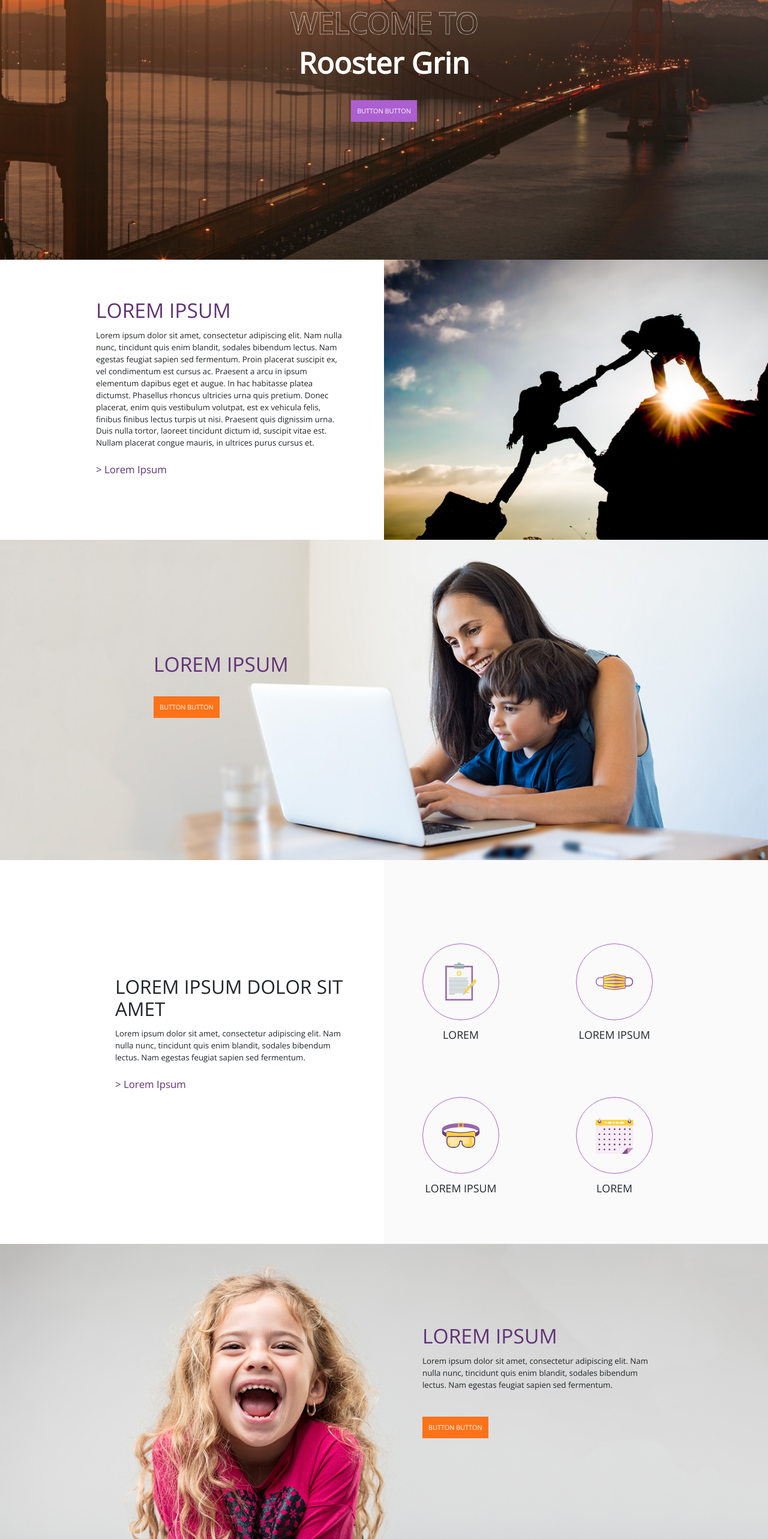
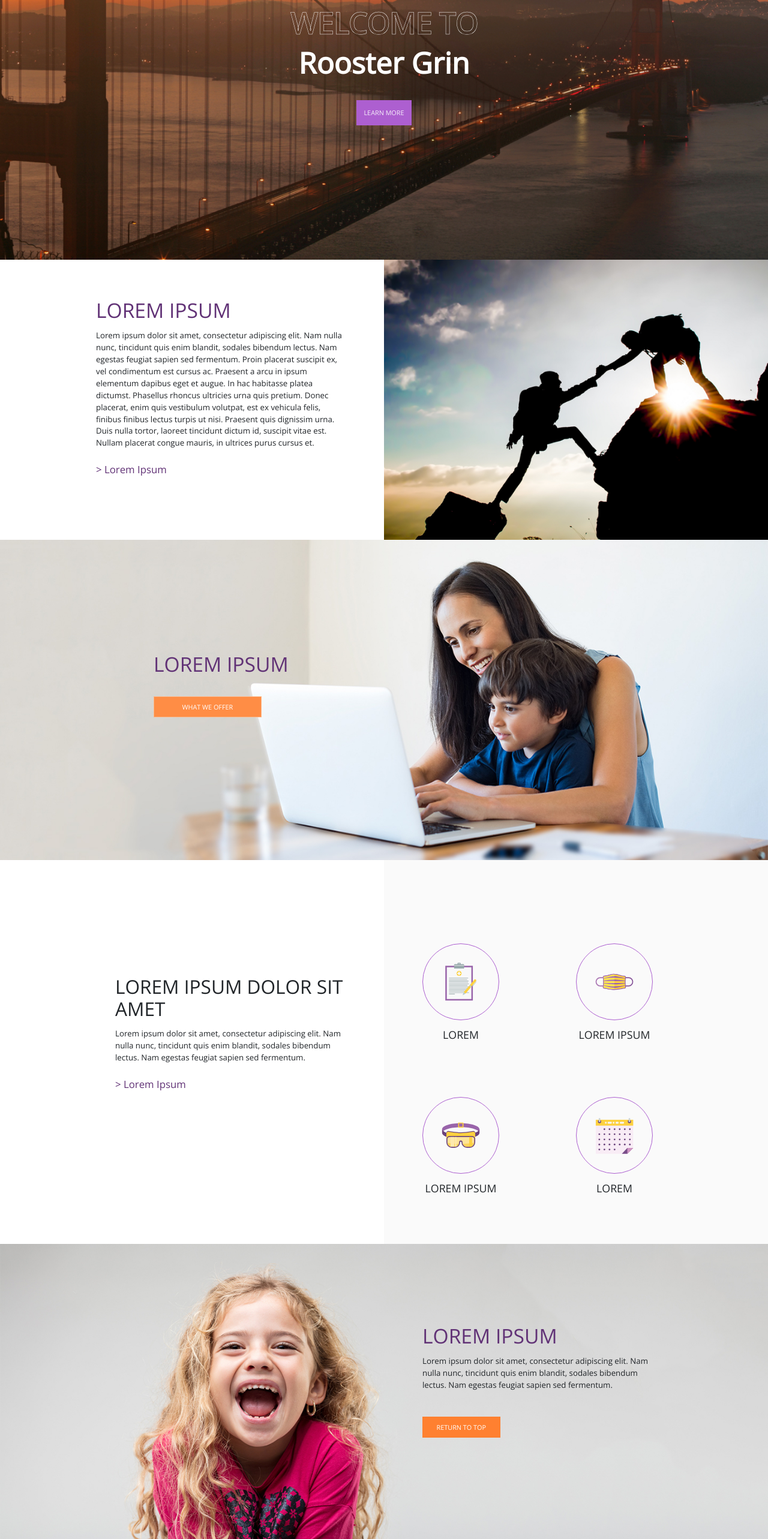
Before and after one commit to g-merrill/rg-challenge, a React (Create React App) app: page / in a window 1280 px wide. Shown: the part 234-2800 px from the top of the page at 60% size. Built offline with nearby package versions, Linux system fonts and the light colour scheme.

Commit message:
Add fade in effect for hero title and subtle icon animations

```diff
--- a/src/Components/Banner.js
+++ b/src/Components/Banner.js
@@ -2,7 +2,7 @@ import React from 'react';
 import './scss/Banner.scss';
 
 const Banner = () => (
-  <div className="Banner">
+  <div id='Banner' className="Banner">
     <img
       className='Banner-rg-logo-white'
       src="/images/logo-white.svg"
@@ -11,7 +11,15 @@ const Banner = () => (
     <div className="Banner-content">
       <h1 className='Banner-welcome-txt'>WELCOME TO</h1>
       <h2 className='Banner-rg-text'>Rooster Grin</h2>
-      <button className='Banner-btn'>BUTTON BUTTON</button>
+      <button
+        className='Banner-btn'
+        onClick={() => {
+          document.getElementById('Hikers')
+            .scrollIntoView({behavior: "smooth"});
+        }}
+      >
+        <span>LEARN MORE</span>
+      </button>
     </div>
     <img
       className='Banner-img'
--- a/src/Components/ChoicesBtnSection.js
+++ b/src/Components/ChoicesBtnSection.js
@@ -3,7 +3,7 @@ import './scss/ChoicesBtnSection.scss';
 
 const ChoicesBtnSection = () => (
   <>
-    <div className="Choices-txt-section">
+    <div id='Choices' className="Choices-txt-section">
       <h2 className="Choices-title">LOREM IPSUM DOLOR SIT AMET</h2>
       <p className="Choices-txtcontent">
         Lorem ipsum dolor sit amet, consectetur adipiscing elit. Nam nulla nunc, tincidunt quis enim blandit, sodales bibendum lectus. Nam egestas feugiat sapien sed fermentum.
--- a/src/Components/Girl.js
+++ b/src/Components/Girl.js
@@ -8,7 +8,15 @@ const Girl = () => (
       <p className="Girl-txtcontent">
         Lorem ipsum dolor sit amet, consectetur adipiscing elit. Nam nulla nunc, tincidunt quis enim blandit, sodales bibendum lectus. Nam egestas feugiat sapien sed fermentum.
       </p>
-      <button className='Girl-btn'>BUTTON BUTTON</button>
+      <button
+        className='Girl-btn'
+        onClick={() => {
+          document.getElementById('Banner')
+            .scrollIntoView({behavior: "smooth"});
+        }}
+      >
+        <span>RETURN TO TOP</span>
+      </button>
     </div>
     <img className='Girl-img' src="/images/banner-2.jpg" alt="girl"/>
   </div>
--- a/src/Components/Hikers.js
+++ b/src/Components/Hikers.js
@@ -3,7 +3,7 @@ import './scss/Hikers.scss';
 
 const Hikers = () => (
   <>
-    <div className="Hikers-txt-section">
+    <div id='Hikers' className="Hikers-txt-section">
       <h2 className="Hikers-title purple-links-hdrs">LOREM IPSUM</h2>
       <p className="Hikers-txtcontent">
         Lorem ipsum dolor sit amet, consectetur adipiscing elit. Nam nulla nunc, tincidunt quis enim blandit, sodales bibendum lectus. Nam egestas feugiat sapien sed fermentum. Proin placerat suscipit ex, vel condimentum est cursus ac. Praesent a arcu in ipsum elementum dapibus eget et augue. In hac habitasse platea dictumst. Phasellus rhoncus ultricies urna quis pretium. Donec placerat, enim quis vestibulum volutpat, est ex vehicula felis, finibus finibus lectus turpis ut nisi. Praesent quis dignissim urna. Duis nulla tortor, laoreet tincidunt dictum id, suscipit vitae est. Nullam placerat congue mauris, in ultrices purus cursus et.
--- a/src/Components/MomAndBoy.js
+++ b/src/Components/MomAndBoy.js
@@ -5,7 +5,15 @@ const MomAndBoy = () => (
   <div className="MomAndBoy">
     <div className='MomAndBoy-txt-ctnr'>
       <h2 className="MomAndBoy-title purple-links-hdrs">LOREM IPSUM</h2>
-      <button className='MomAndBoy-btn'>BUTTON BUTTON</button>
+      <button
+        className='MomAndBoy-btn'
+        onClick={() => {
+          document.getElementById('Choices')
+            .scrollIntoView({behavior: "smooth"});
+        }}
+      >
+        <span>WHAT WE OFFER</span>
+      </button>
     </div>
     <img
       className='MomAndBoy-img'
--- a/src/Components/ReviewsSection.js
+++ b/src/Components/ReviewsSection.js
@@ -50,7 +50,7 @@ class ReviewsSection extends Component {
   render() {
     return (
       <>
-        <div className="Reviews-title-section">
+        <div id='Reviews' className="Reviews-title-section">
           <h2 className="Reviews-title">LOREM IPSUM DOLOR SIT AMET</h2>
           <div className="Reviews-stars">
             <span className="Reviews-star">&#9733;</span>
--- a/src/Components/scss/Banner.scss
+++ b/src/Components/scss/Banner.scss
@@ -10,6 +10,7 @@
   width: 16%;
   left: 12%;
   top: 5%;
+  animation: fadein 2s;
 }
 .Banner-content {
   position: absolute;
@@ -17,6 +18,7 @@
   display: flex;
   flex-direction: column;
   align-items: center;
+  animation: fadein 4s ease;
 }
 .Banner-welcome-txt {
   font-size: calc(3vw + 10px);
@@ -33,15 +35,68 @@
   font-weight: bold;
   color: white;
 }
-.Banner-btn {
-  font-size: calc(0.3vw + 7px);
-  cursor: pointer;
-  border: none;
-  margin: 2vw 0 0;
-  background: rgba(172, 95, 208, 1);
-  color: white;
-  padding: 10px;
+@keyframes fadein {
+  0% { opacity: 0; }
+  100%   { opacity: 1; }
 }
+
 .Banner-img {
   width: 100%;
 }
+
+// from https://dev.to/webdeasy/top-20-css-buttons-animations-f41 !
+.Banner-btn {
+  text-align: center;
+  padding: 1vw;
+  cursor: pointer;
+  background: rgba(172, 95, 208, 1);
+  color: white;
+  transition: all 0.3s;
+  position: relative;
+  margin: 2vw 0 0;
+  border: none;
+  font-size: calc(0.3vw + 7px);
+}
+.Banner-btn span {
+  transition: all 0.3s;
+}
+.Banner-btn::before {
+  content: '';
+  position: absolute;
+  bottom: 0;
+  left: 0;
+  width: 100%;
+  height: 100%;
+  z-index: 1;
+  opacity: 0;
+  transition: all 0.3s;
+  border-top-width: 1px;
+  border-bottom-width: 1px;
+  border-top-style: solid;
+  border-bottom-style: solid;
+  border-top-color: rgba(255,255,255,0.5);
+  border-bottom-color: rgba(255,255,255,0.5);
+  transform: scale(0.1, 1);
+}
+.Banner-btn:hover span {
+  letter-spacing: 2px;
+}
+.Banner-btn:hover::before {
+  opacity: 1;
+  transform: scale(1, 1);
+}
+.Banner-btn::after {
+  content: '';
+  position: absolute;
+  bottom: 0;
+  left: 0;
+  width: 100%;
+  height: 100%;
+  z-index: 1;
+  transition: all 0.3s;
+  background-color: rgba(172, 95, 208, 0.1);
+}
+.Banner-btn:hover::after {
+  opacity: 0;
+  transform: scale(0.1, 1);
+}
--- a/src/Components/scss/ChoicesBtnSection.scss
+++ b/src/Components/scss/ChoicesBtnSection.scss
@@ -29,6 +29,11 @@
   flex-direction: column;
   align-items: center;
   justify-content: space-evenly;
+  cursor: pointer;
+  transition: all 0.3s ease;
+  &:hover {
+    transform: scale(1.2);
+  }
 }
 .Choices-svg-wrapper {
   width: 50%;
--- a/src/Components/scss/Girl.scss
+++ b/src/Components/scss/Girl.scss
@@ -16,15 +16,53 @@
   padding: 5px 0 0;
   font-size: calc(1vw + 0.5px);
 }
-.Girl-btn {
-  font-size: calc(0.3vw + 7px);
-  cursor: pointer;
-  border: none;
-  margin: 2vw 0 0;
-  background: rgba(255, 114, 24, 1);
-  color: white;
-  padding: 10px;
-}
 .Girl-img {
   width: 100%;
 }
+
+.Girl-btn {
+  line-height: calc(2vw + 10px);
+  height: calc(2vw + 10px);
+  padding: 0 calc(2vw - 2px);
+  text-align: center;
+  cursor: pointer;
+  background: rgba(255, 114, 24, 1);
+  color: white;
+  transition: all 0.5s;
+  position: relative;
+  margin: 2vw 0 0;
+  border: none;
+  font-size: calc(0.3vw + 7px);
+}
+.Girl-btn::before {
+  content: '';
+  position: absolute;
+  top: 0;
+  left: 0;
+  width: 100%;
+  height: 100%;
+  z-index: 1;
+  background-color: rgba(255,255,255,0.1);
+  transition: all 0.3s;
+}
+.Girl-btn:hover::before {
+  opacity: 0 ;
+  transform: scale(0.5,0.5);
+}
+.Girl-btn::after {
+  content: '';
+  position: absolute;
+  top: 0;
+  left: 0;
+  width: 100%;
+  height: 100%;
+  z-index: 1;
+  opacity: 0;
+  transition: all 0.3s;
+  border: 1px solid rgba(255,255,255,0.5);
+  transform: scale(1.2,1.2);
+}
+.Girl-btn:hover::after {
+  opacity: 1;
+  transform: scale(1,1);
+}
--- a/src/Components/scss/MomAndBoy.scss
+++ b/src/Components/scss/MomAndBoy.scss
@@ -10,15 +10,71 @@
 .MomAndBoy-title {
   font-size: calc(2vw + 8px);
 }
-.MomAndBoy-btn {
-  font-size: calc(0.3vw + 7px);
-  cursor: pointer;
-  border: none;
-  margin: 2vw 0 0;
-  background: rgba(255, 114, 24, 1);
-  color: white;
-  padding: 10px;
-}
 .MomAndBoy-img {
   width: 100%;
 }
+
+// .MomAndBoy-btn {
+//   font-size: calc(0.3vw + 7px);
+//   cursor: pointer;
+//   border: none;
+//   margin: 2vw 0 0;
+//   background: rgba(255, 114, 24, 1);
+//   color: white;
+//   padding: 10px;
+// }
+
+.MomAndBoy-btn {
+  line-height: calc(2vw + 10px);
+  height: calc(2vw + 10px);
+  width: 80%;
+  text-align: center;
+  cursor: pointer;
+  background: rgba(255, 114, 24, 1);
+  color: white;
+  transition: all 0.5s;
+  position: relative;
+  margin: 2vw 0 0;
+  border: none;
+  font-size: calc(0.3vw + 7px);
+}
+.MomAndBoy-btn span {
+  z-index: 2;
+  display: block;
+  position: absolute;
+  width: 100%;
+  height: 100%;
+  top: 0;
+}
+.MomAndBoy-btn::before {
+  content: '';
+  position: absolute;
+  top: 0;
+  left: 0;
+  width: 100%;
+  height: 100%;
+  z-index: 1;
+  transition: all 0.5s;
+  border: 1px solid rgba(255,255,255,0.2);
+  background-color: rgba(255,255,255,0.1);
+}
+.MomAndBoy-btn::after {
+  content: '';
+  position: absolute;
+  top: 0;
+  left: 0;
+  width: 100%;
+  height: 100%;
+  z-index: 1;
+  transition: all 0.5s;
+  border: 1px solid rgba(255,255,255,0.2);
+  background-color: rgba(255,255,255,0.1);
+}
+.MomAndBoy-btn:hover::before {
+  transform: rotate(-45deg);
+  background-color: rgba(255,255,255,0);
+}
+.MomAndBoy-btn:hover::after {
+  transform: rotate(45deg);
+  background-color: rgba(255,255,255,0);
+}
```
